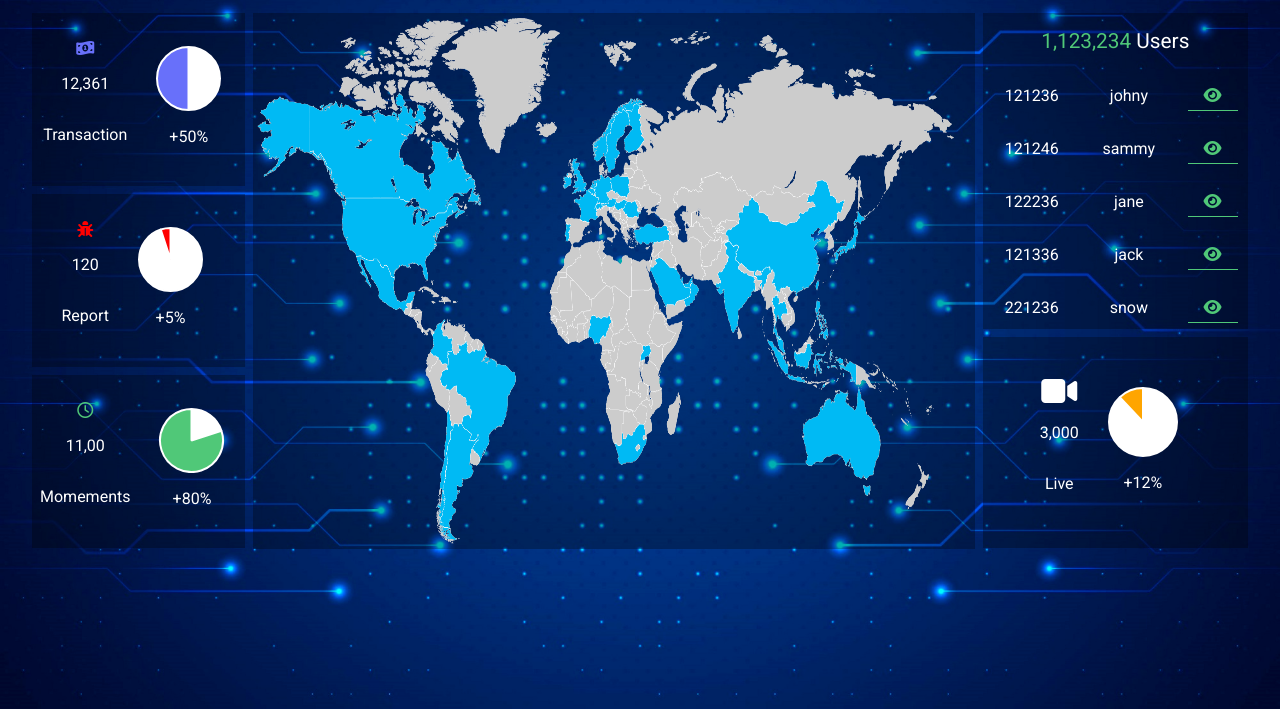
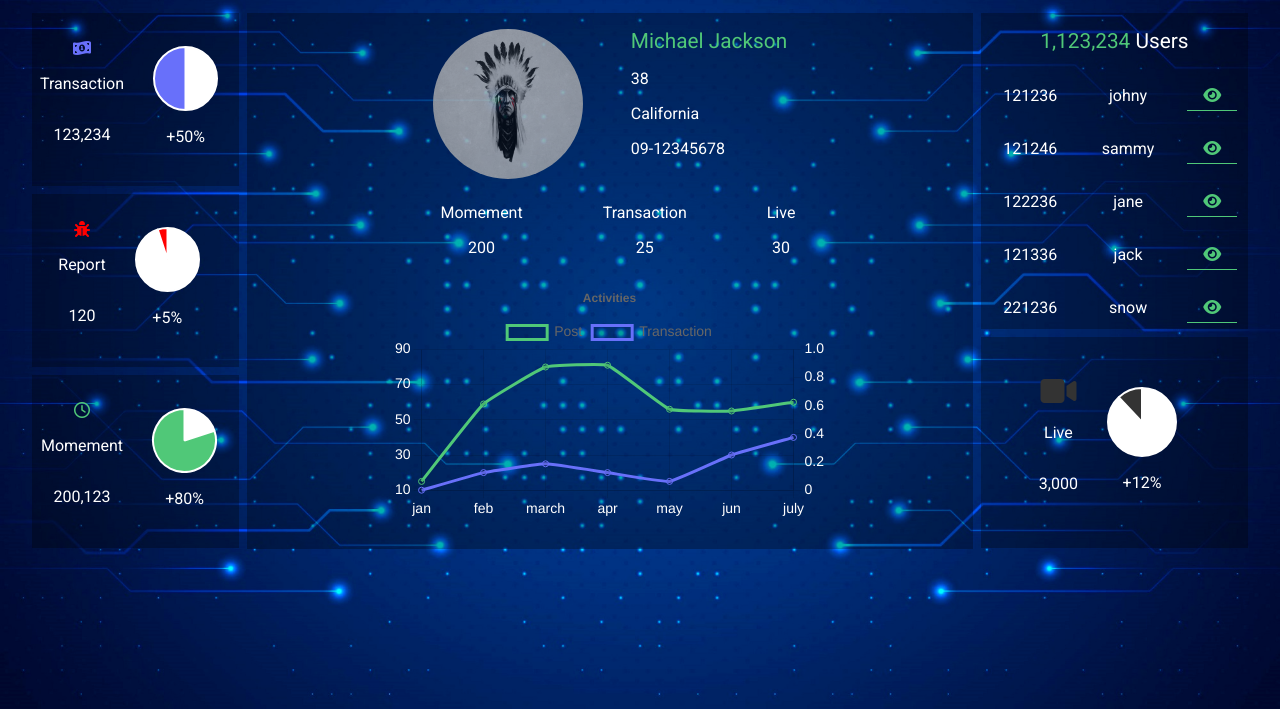
Before and after one commit to tom-han123/admin-dashboard, a plain HTML site: page html/index.html in a window 1280 px wide. Shown: the part 91-800 px from the top of the page. Drawn offline with nearby package versions, Linux system fonts and the light colour scheme.

Commit message:
third commit

```diff
--- a/css/main.css
+++ b/css/main.css
@@ -70,6 +70,9 @@ p{
     color: #6870fa;
 }
 
+.brown{
+    color: #333;
+}
 .p-right{
     padding:0;
     text-align: right;
@@ -184,7 +187,7 @@ nav{
     height: 530px;
 }
 
-.map{
+.show-center-content{
     background: rgba(0,0,0,0.3);
     height: 536px;
 }
@@ -377,7 +380,7 @@ tr:hover{
   }
 
   .menu-wrap .menu > div {
-    background:rgba(0,0,0,0.5);
+    background:rgba(0,0,0,0.8);
     border-radius: 50%;
     width: 200vw;
     height: 200vh;
@@ -409,3 +412,63 @@ tr:hover{
     text-decoration: none;
     transition: color 0.4s ease;
   }
+
+
+  /* Profile */
+
+  .user-profile{
+    width: 100%;
+    height: 100%;
+    display: grid;
+    grid-template-rows: 1fr 0.5fr 4fr;
+  }
+
+  .profile-part1, .profile-part2{
+    width: 100%;
+    display: flex;
+    justify-content:center;
+    align-items:flex-start;
+    padding-top: 1rem;
+  }
+
+  .profile-img{
+    width: 150px;
+    height: 150px;
+    border-radius: 50%;
+    margin-right: 3rem;
+    opacity: 80%;
+  }
+
+  .profile-li{
+    list-style: none;
+    padding: 0;
+    margin:0;
+  }
+  .profile-li>li{
+    margin-bottom: 1rem;
+  }
+
+.profile-box{
+    display: flex;
+    flex-direction: column;
+    justify-content: center;
+    align-items: flex-start;
+    margin: 0 2rem;
+}
+
+.number{
+    text-align: center;
+    width: 100%;
+    padding:0.5rem;
+    cursor: pointer;
+    transition: 0.5s;
+}
+.number:hover{
+    scale: 1.1;
+}
+
+.profile-part3{
+    width: 60%;
+    height: 240px;
+    margin:1rem auto;
+}
--- a/html/index.html
+++ b/html/index.html
@@ -45,8 +45,8 @@
             <div class="left-box">
                 <div class="part-1">
                     <i class="fa-solid fa-money-bill-1-wave blue"></i>
-                    <p class="small-text">12,361</p>
                     <p class="small-text">Transaction</p>
+                    <p class="small-text">123,234</p>
                 </div>
                 <div class="part-2">
                     <canvas id="transaction" height="75px" width="75px"></canvas>
@@ -56,8 +56,8 @@
             <div class="left-box">
                 <div class="part-1">
                     <i class="fa-solid fa-bug red"></i>
+                    <p class="small-text">Report</p>
                     <p class="small-text">120</p>
-                    <p class="small-text">Report</p>
                 </div>
                 <div class="part-2">
                     <canvas id="report" height="75px" width="75px"></canvas>
@@ -67,8 +67,8 @@
             <div class="left-box">
                 <div class="part-1">
                     <i class="fa-regular fa-clock green"></i>
-                    <p class="small-text">11,00</p>
-                    <p class="small-text">Momements</p>
+                    <p class="small-text">Momement</p>
+                    <p class="small-text">200,123</p>
                 </div>
                 <div class="part-2">
                     <canvas id="momement" height="75px" width="75px"></canvas>
@@ -77,14 +77,43 @@
             </div>
         </div>
         <div class="show-center">
-            <div class="map">
-                <img src="../data/World-Map-Transparent.png" class="map-img"width="98%" height="100%" alt="">
+            <div class="show-center-content">
+                <!-- <img src="../data/World-Map-Transparent.png" class="map-img"width="98%" height="100%" alt=""> -->
+                <div class="user-profile">
+                    <div class="profile-part1">
+                        <img src="../data/17095300.jpg" class="profile-img" alt="">
+                        <ul class="profile-li">
+                            <li><span class="medium-text green">Michael Jackson</span></li>
+                            <li><span class="small-text light">38</span></li>
+                            <li><span class="small-text light">California</span></li>
+                            <li><span class="small-text light">09-12345678</span></li>
+                        </ul>
+                    </div>
+                    <div class="profile-part2">
+                        <div class="profile-box">
+                            <p class="small-tex light number">Momement</p>
+                            <p class="small-text light number">200</p>
+                        </div>
+                        <div class="profile-box">
+                            <p class="small-text light number">Transaction</p>
+                            <p class="small-text light number">25</p>
+
+                        </div>
+                        <div class="profile-box">
+                            <p class="small-text light number">Live</p>
+                            <p class="small-text light number">30</p>
+                        </div>
+                    </div>
+                    <div class="profile-part3">
+                        <canvas id="profile-line"></canvas>
+                    </div>
+                </div>
+
             </div>
         </div>
         <div class="show-right">
                 <div class="user">
                     <p class="medium-text light"><span class="green">1,123,234</span> Users</p>
-                    <!-- <p class="small-text blue p-right">Total 123,234</p> -->
                     <div class="user-table">
                         <table>
                             <tr>
@@ -160,9 +189,9 @@
                 </div>
                 <div class="left-box">
                     <div class="part-1">
-                        <i class="fa-sharp fa-solid fa-video fa-2x"></i>
+                        <i class="fa-sharp fa-solid fa-video fa-2x brown"></i>
+                        <p class="small-text ">Live</p>
                         <p class="small-text">3,000</p>
-                        <p class="small-text">Live</p>
                     </div>
                     <div class="part-2">
                         <canvas id="live" height="80px" width="80px"></canvas>
--- a/js/index.js
+++ b/js/index.js
@@ -47,7 +47,7 @@ const data2 = {
        data: [88, 12],
        backgroundColor: [
        '#fff',
-       '#FFA500'
+       '#333'
        ]
    }]
    };
@@ -88,3 +88,94 @@ options: {
     responsive: true
 }
 });
+
+
+const labels =['jan','feb','march','apr','may','jun','july']
+const profile_data = {
+  labels: labels,
+  datasets: [{
+    label: 'Post',
+    data: [15, 59, 80, 81, 56, 55, 60],
+    fill: false,
+    borderColor: '#50C878',
+    tension: 0.1
+  },
+  {
+    label: 'Transaction',
+    data: [10, 20, 25, 20, 15, 30, 40],
+    fill: false,
+    borderColor: '#6870fa',
+    tension: 0.1
+  }
+    ]}
+
+var profile_line_chart = new Chart(document.getElementById("profile-line").getContext("2d"),
+{
+type: 'line',
+data: profile_data,
+options: {
+    responsive: true,
+    maintainAspectRatio: false,
+    interaction: {
+        mode: 'index',
+        intersect: false,
+      },
+      stacked: false,
+      plugins: {
+        title: {
+          display: true,
+          text: 'Activities'
+        },
+        legend: {
+            labels: {
+                // This more specific font property overrides the global property
+                font: {
+                    size: 14,
+                    color:'#fff'
+                }
+            }
+        }
+      },
+      scales: {
+        x:{
+            ticks: {
+                color: "#fff", // not 'fontColor:' anymore
+                // fontSize: 18,
+                font: {
+                  size: 14, // 'size' now within object 'font {}'
+                }
+              }
+        },
+        y: {
+          type: 'linear',
+          display: true,
+          position: 'left',
+          ticks: {
+            color: "#fff", // not 'fontColor:' anymore
+            // fontSize: 18,
+            font: {
+              size: 14, // 'size' now within object 'font {}'
+            },
+            beginAtZero: true
+          }
+        },
+        y1: {
+          type: 'linear',
+          display: true,
+          position: 'right',
+          ticks: {
+            color: "#fff", // not 'fontColor:' anymore
+            // fontSize: 18,
+            font: {
+              size: 14, // 'size' now within object 'font {}'
+            }
+          },
+
+          // grid line settings
+          grid: {
+            drawOnChartArea: false, // only want the grid lines for one axis to show up
+          },
+        },
+      }
+}
+});
```
Also changed, not shown: data/17095300.jpg (added).
